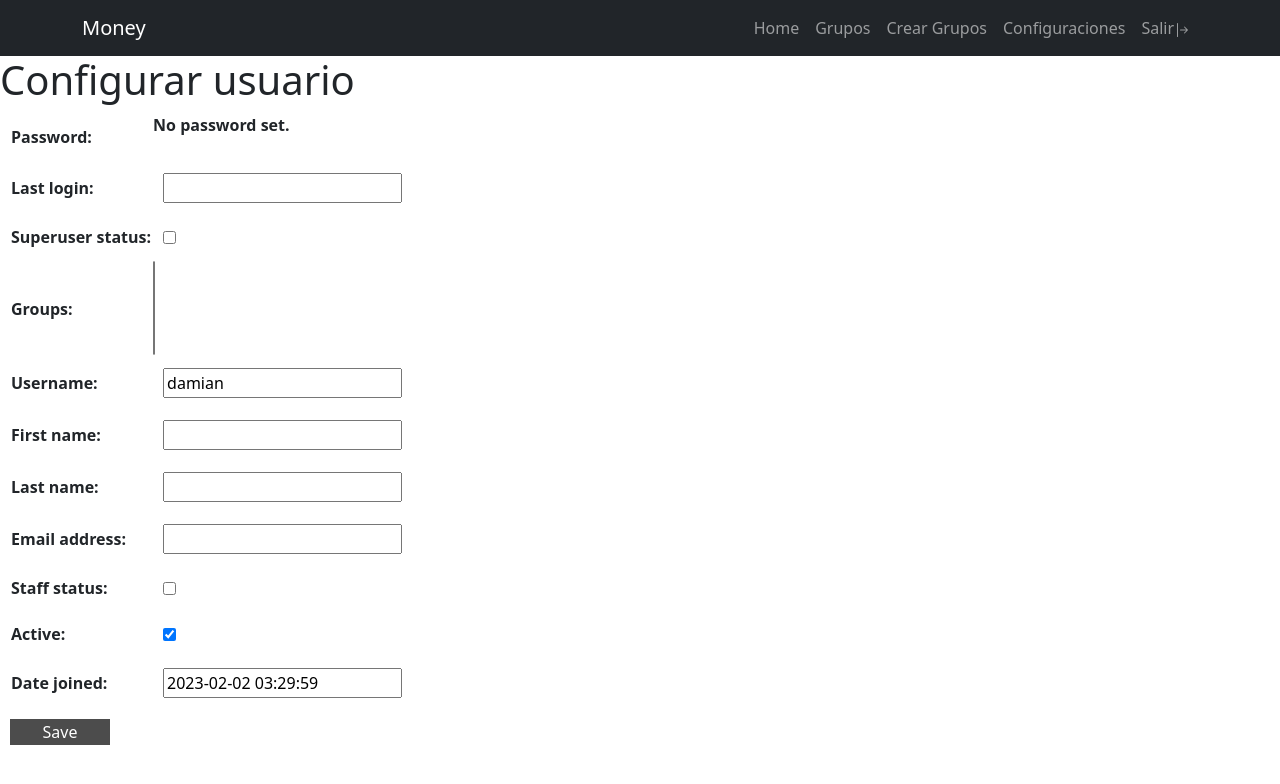
After one commit to DamianAl99/money_controller, a Django app: page /update-user/ in a window 1280 px wide. The commit adds this page. Shown: the top 784 px of the page. Run offline with Django 4.2, Linux system fonts and the light colour scheme; a user stored in the database is signed in.

Commit message:
se agrego update para users

```diff
--- a/money_controller/expenses/views.py
+++ b/money_controller/expenses/views.py
@@ -25,6 +25,7 @@ def create_payout(request, pk):
         print(((group.budget/100)*10))
         if total<=((group.budget/100)*10):
             message = f"Queda 10% del presupuesto inicial, te recomendamos a partir de ahora agregar los gastos necesarios por prioridad :)"
+        #agregar mas msg de ayudas
         return render(request, 'payouts.html', {"payouts": payout, "form": PayoutForm, "id_group":pk, "total":total, "alerta":message})
     else:
         try:
--- a/money_controller/money_controller/urls.py
+++ b/money_controller/money_controller/urls.py
@@ -1,6 +1,6 @@
 
 from django.contrib import admin
-from payments.views import signin, signup, signout, create_groups, groups_payout, delete_task, task_detail
+from payments.views import signin, signup, signout, create_groups, groups_payout, settings, delete_task, task_detail
 from expenses.views import create_payout, delete_payout, complete_payout
 from .views import go_index
 from django.urls import path, include
@@ -12,6 +12,8 @@ urlpatterns = [
     path('signup/', signup),
     path('logout/', signout),
     path('create_groups/<str:pk>', create_groups, name="create_groups"),
+    path('update-user/', settings, name="update_user"),
+
     path('delete_groups/<int:pk>', delete_task, name="delete_groups"),
     path('groups/', groups_payout, name="groups"),
     path('payouts/<int:pk>', create_payout, name="payouts"),
--- a/money_controller/money_controller/views.py
+++ b/money_controller/money_controller/views.py
@@ -1,4 +1,4 @@
 from django.shortcuts import render
 
 def go_index(request):
-    return render(request, 'index.html')
+    return render(request, 'index.html', context={'user':request.user})
--- a/money_controller/payments/views.py
+++ b/money_controller/payments/views.py
@@ -46,6 +46,22 @@ def signout(request):
     logout(request)
     return redirect('index')
 
+@login_required
+def settings(request):
+    if request.method == 'POST':
+        postdata = request.POST.copy()
+        form = UserChangeForm( postdata, instance=request.user )
+        if form.is_valid():
+            form.save()
+            form.clean()
+        return redirect("index")
+    else:
+        form = UserChangeForm(initial={
+            'username':request.user.username,
+            'first_name':request.user.first_name,
+            'last_name':request.user.last_name,
+            })
+        return render(request, 'update.html', {"form": form})
 
 @login_required
 def create_groups(request, pk):
--- a/money_controller/templates/_navbar.html
+++ b/money_controller/templates/_navbar.html
@@ -25,6 +25,9 @@
             <a href="/create_groups/999" class="nav-link">Crear Grupos</a><!--si esta autenticado mostrar los crear grupos-->
           </li>
           <li class="nav-item">
+            <a href="/update-user/" class="nav-link">Configuraciones</a><!--si esta autenticado mostrar los crear grupos-->
+          </li>
+          <li class="nav-item">
             <a class="nav-link" href="/logout">Salir<svg xmlns="http://www.w3.org/2000/svg" width="16" height="16" fill="currentColor" class="bi bi-arrow-bar-right" viewBox="0 0 16 16">
               <path fill-rule="evenodd" d="M6 8a.5.5 0 0 0 .5.5h5.793l-2.147 2.146a.5.5 0 0 0 .708.708l3-3a.5.5 0 0 0 0-.708l-3-3a.5.5 0 0 0-.708.708L12.293 7.5H6.5A.5.5 0 0 0 6 8Zm-2.5 7a.5.5 0 0 1-.5-.5v-13a.5.5 0 0 1 1 0v13a.5.5 0 0 1-.5.5Z"/>
             </svg></a><!--si esta autenticado mostrar logout-->
--- a/money_controller/templates/index.html
+++ b/money_controller/templates/index.html
@@ -3,7 +3,7 @@
   src="https://img.freepik.com/foto-gratis/arreglo-elementos-financieros-calculadora-bloc-notas-vacio_23-2148749474.jpg?w=1060&t=st=1674098292~exp=1674098892~hmac=9e56d6aa429a06a12079046aec5ed75a6a0585f43218d59c1d42d71bc6cb0c4d"
   alt="">
 <div>
-  <h1>Home</h1>
+  <h1>Hola {{user}}</h1>
   <p>Esta app web te ayudará a llevar tus cuentas, ya sea guardando los ingresos, guardando los gastos
     tambien ayudandote a decifrar la situacion del presupuesto creado y tambien te dara
     recomendaciones financieras que se ajusten a tus cuentas
--- /dev/null
+++ b/money_controller/templates/update.html
@@ -0,0 +1,38 @@
+{% extends 'base.html' %}
+
+{% block content %}
+
+<h1>Configurar usuario</h1>
+
+{{error}}
+<form method="POST">
+  {% csrf_token %}
+  <table>
+    {{form.as_table}}
+  </table>
+  <button>Save</button>
+</form>
+<style>
+  input,
+  label,
+  textarea,
+  button {
+    margin: 10px 0 10px 10px;
+  }
+
+  textarea {
+    height: 50px;
+  }
+
+  button {
+    width: 100px;
+    border: none;
+    color: white;
+    background-color: rgba(0, 0, 0, 0.7);
+  }
+
+  .helptext, body > form > table > tbody > tr:nth-child(5){
+    display: none;
+  }
+</style>
+{% endblock %}
```
Also changed, not shown: money_controller/db.sqlite3.
